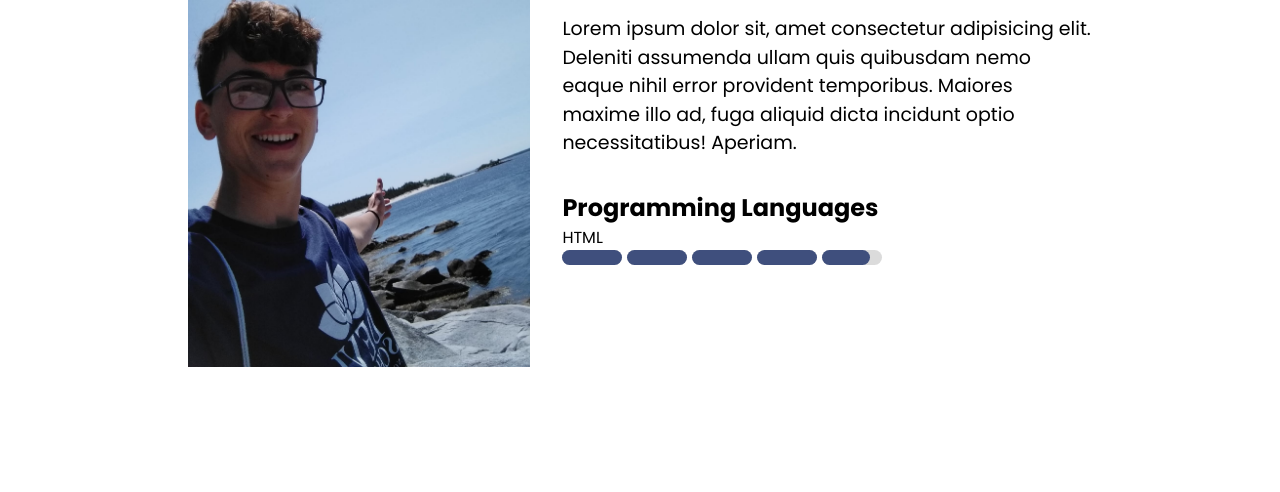
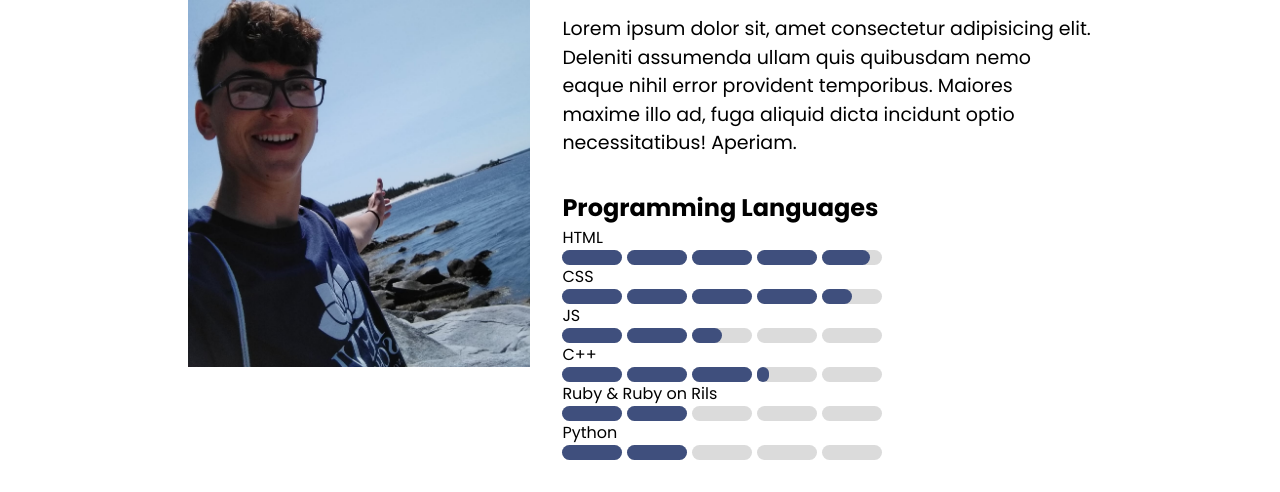
Before and after one commit to LeonardoSforza/LeonardoSforza, a plain HTML site: page pages/about.html in a window 1280 px wide. Shown: the part 401-893 px from the top of the page. Before the commit the page ends 800 px from the top, so only its background shows below. Drawn offline with nearby package versions, Linux system fonts and the light colour scheme; a web font is replaced by a local one.

Commit message:
Further Changes

```diff
--- a/css/progression-bar.css
+++ b/css/progression-bar.css
@@ -7,30 +7,41 @@
   width: 60px;
   background-color: rgb(219, 219, 219);
   border-radius: 15px;
-  position: relative;
   margin-right: 5px;
 }
 
 .full:after {
+  border-radius: 15px;
   content: "";
-  position: absolute;
-  top: 0;
-  left: 0;
   display: block;
   height: 100%;
   width: 100%;
-  border-radius: 15px;
   background-color: #3f4f7d;
 }
 
 .almost-full:after {
+  width: 80%;
   content: "";
-  position: absolute;
-  top: 0;
-  left: 0;
   display: block;
   height: 100%;
-  width: 80%;
+  background-color: #3f4f7d;
   border-radius: 15px;
+}
+
+.half-full:after {
+  width: 50%;
+  content: "";
+  display: block;
+  height: 100%;
   background-color: #3f4f7d;
+  border-radius: 15px;
 }
+
+.almost-empty:after {
+  width: 20%;
+  content: "";
+  display: block;
+  height: 100%;
+  background-color: #3f4f7d;
+  border-radius: 15px;
+}
--- a/pages/about.html
+++ b/pages/about.html
@@ -84,6 +84,56 @@
               <div class="pro-bar almost-full"></div>
             </div>
           </div>
+          <div>
+            <p>CSS</p>
+            <div class="progression-bar">
+              <div class="pro-bar full"></div>
+              <div class="pro-bar full"></div>
+              <div class="pro-bar full"></div>
+              <div class="pro-bar full"></div>
+              <div class="pro-bar half-full"></div>
+            </div>
+          </div>
+          <div>
+            <p>JS</p>
+            <div class="progression-bar">
+              <div class="pro-bar full"></div>
+              <div class="pro-bar full"></div>
+              <div class="pro-bar half-full"></div>
+              <div class="pro-bar"></div>
+              <div class="pro-bar"></div>
+            </div>
+          </div>
+          <div>
+            <p>C++</p>
+            <div class="progression-bar">
+              <div class="pro-bar full"></div>
+              <div class="pro-bar full"></div>
+              <div class="pro-bar full"></div>
+              <div class="pro-bar almost-empty"></div>
+              <div class="pro-bar"></div>
+            </div>
+          </div>
+          <div>
+            <p>Ruby & Ruby on Rils</p>
+            <div class="progression-bar">
+              <div class="pro-bar full"></div>
+              <div class="pro-bar full"></div>
+              <div class="pro-bar"></div>
+              <div class="pro-bar"></div>
+              <div class="pro-bar"></div>
+            </div>
+          </div>
+          <div>
+            <p>Python</p>
+            <div class="progression-bar">
+              <div class="pro-bar full"></div>
+              <div class="pro-bar full"></div>
+              <div class="pro-bar"></div>
+              <div class="pro-bar"></div>
+              <div class="pro-bar"></div>
+            </div>
+          </div>
         </div>
       </div>
     </div>
```
